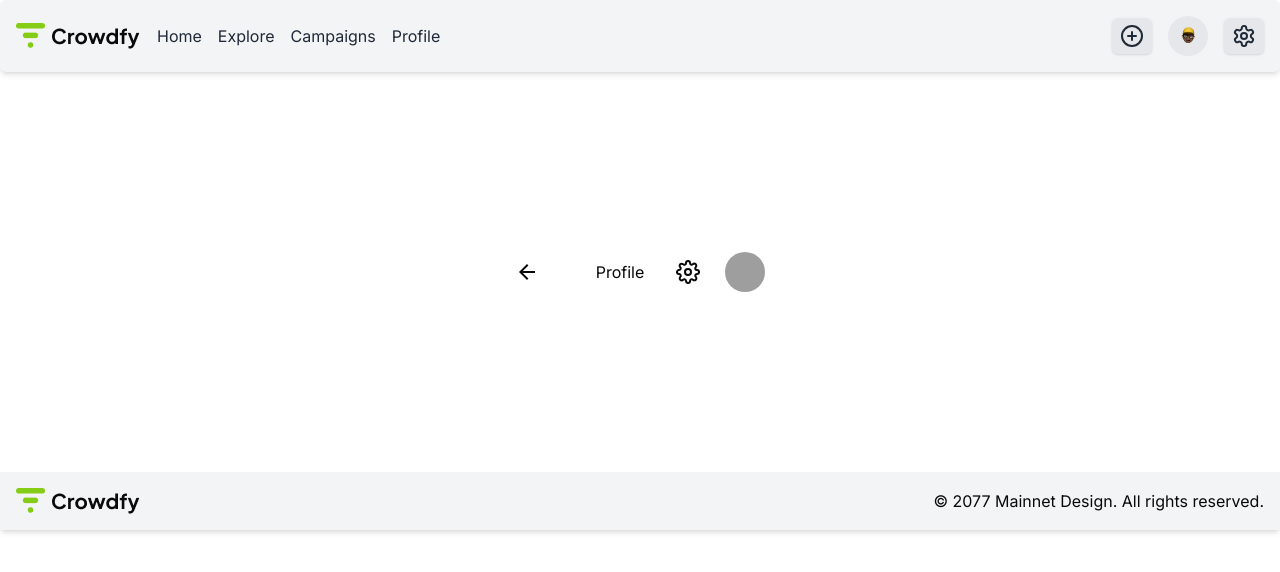
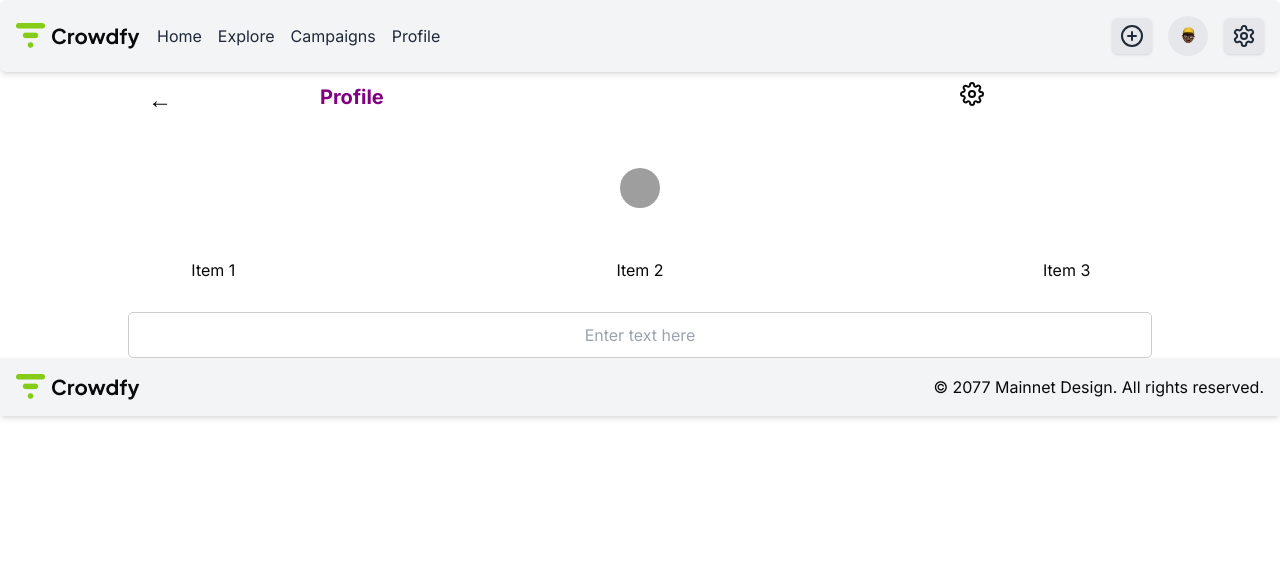
Before and after one commit to aahli1/influence-f, a Next.js app: page /profile in a window 1280 px wide. Shown: the top 572 px of the page. Built offline with nearby package versions, Linux system fonts and the light colour scheme; grey boxes are pictures that could not be loaded.

Commit message:
first four elements applied

```diff
--- a/src/app/profile/page.tsx
+++ b/src/app/profile/page.tsx
@@ -4,32 +4,39 @@ import React from 'react';
 import { MdArrowBack} from 'react-icons/md';
 import { FiSettings } from 'react-icons/fi';
 import { Avatar, AvatarFallback, AvatarImage } from "@/components/ui/avatar"
-
+import './profile.css';
 
 export default function Home() {
 
 
   return (
 
+<div className="container">
 
+  <div className="row">
+    <div className="arrow">←</div>
+    <div className="profileText">Profile</div>
+    <div className="settings">    <FiSettings size={24} /> </div>
+  </div>
 
-<div style={{ display: 'flex', justifyContent: 'center', alignItems: 'center', height: '50vh' }}>
-<div className="grid grid-cols-1 sm:grid-cols-2 md:grid-cols-3 gap-8 ">
-
-    <MdArrowBack size={24} />
-    <div>Profile</div>
-
-    <FiSettings size={24} />
-
-    </div>
-
-
-      <Avatar>
-          <AvatarImage src="https://github.com/shadcn.png" />
+  <div className="avatarRow">
+    <Avatar>
+      <AvatarImage src="https://github.com/shadcn.png" />
           <AvatarFallback>CN</AvatarFallback>
       </Avatar>
   </div>
 
+  <div className="row">
+    <div className="centerText">Item 1</div>
+        <div className="centerText">Item 2</div>
+        <div className="centerText">Item 3</div>
+  </div>
+
+  <div className="textboxRow">
+        <input type="text" className="textbox" placeholder="Enter text here" />
+  </div>
+
+</div>
 
   );
 }
--- /dev/null
+++ b/src/app/profile/profile.css
@@ -0,0 +1,64 @@
+.container {
+    display: flex;
+    flex-direction: column;
+    width: 100%;
+  }
+
+  .row {
+    display: flex;
+    justify-content: space-between;
+    width: 100%;
+    margin: 10px 0;
+  }
+
+  .arrow {
+    flex: 1;
+    text-align: center;
+    font-size: 24px;
+  }
+
+  .profileText {
+    flex: 2;
+    text-align: left;
+    font-weight: bold;
+    color: purple;
+    font-size: 20px;
+  }
+
+  .settings {
+    flex: 1;
+    text-align: right;
+    font-size: 16px;
+  }
+
+  .avatarRow {
+    display: flex;
+    justify-content: center;
+    margin: 40px 0;
+  }
+
+  .avatar {
+    width: 100px;
+    height: 100px;
+    border-radius: 50%;
+  }
+
+  .centerText {
+    flex: 1;
+    text-align: center;
+  }
+
+  .textboxRow {
+    display: flex;
+    justify-content: center;
+    margin-top: 20px;
+  }
+
+  .textbox {
+    width: 80%;
+    padding: 10px;
+    font-size: 16px;
+    text-align: center;
+    border: 1px solid #ccc;
+    border-radius: 5px;
+  }
```
